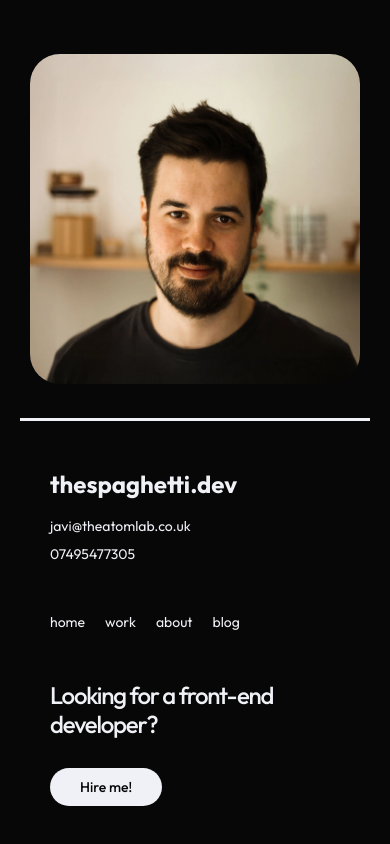
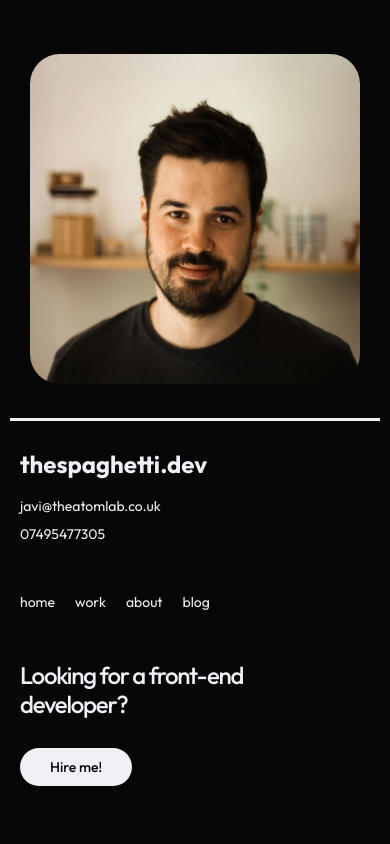
Before and after one commit to javiductor/thespaghetti.dev, a React (Vite) app: page / in a window 390 px wide. Shown: the part 5901-6745 px from the top of the page. After the commit the page ends 6707 px from the top, so only its background shows below. Built offline with nearby package versions, Linux system fonts and the light colour scheme; what @directus/sdk would draw is missing.

Commit message:
Footer tweaks

```diff
--- a/src/components/shared/footer.module.css
+++ b/src/components/shared/footer.module.css
@@ -81,8 +81,8 @@
 
 @media (max-width: 991.98px) {
   .footerContainer {
-    margin: 0px 30px;
-    padding: 30px;
+    margin: 0px 20px;
+    padding: 10px;
   }
 
   .footerLinks {
@@ -99,7 +99,7 @@
 @media (max-width: 575.98px) {
   .footerContainer {
     flex-direction: column;
-    margin: 20px;
+    margin: 10px;
   }
 
   .footerLinks {
```
